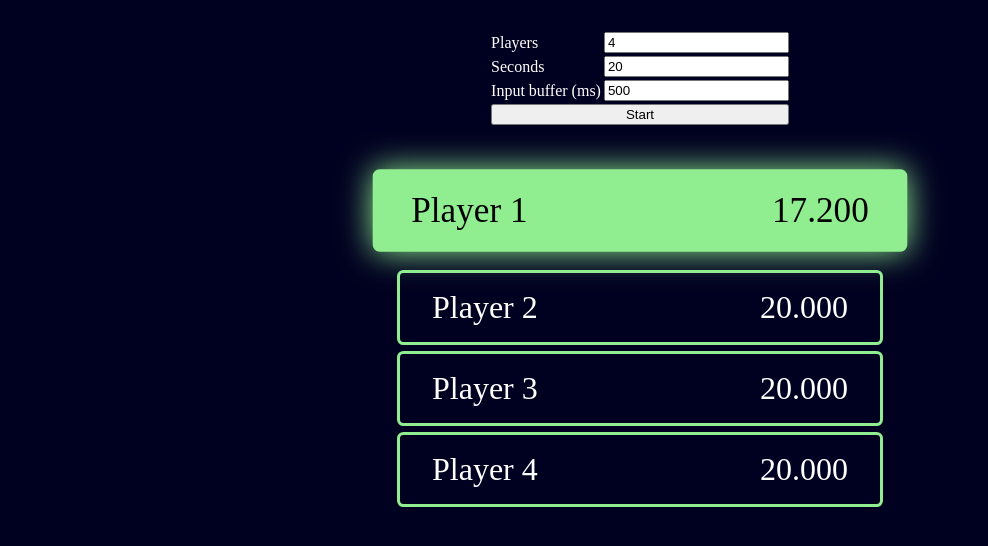
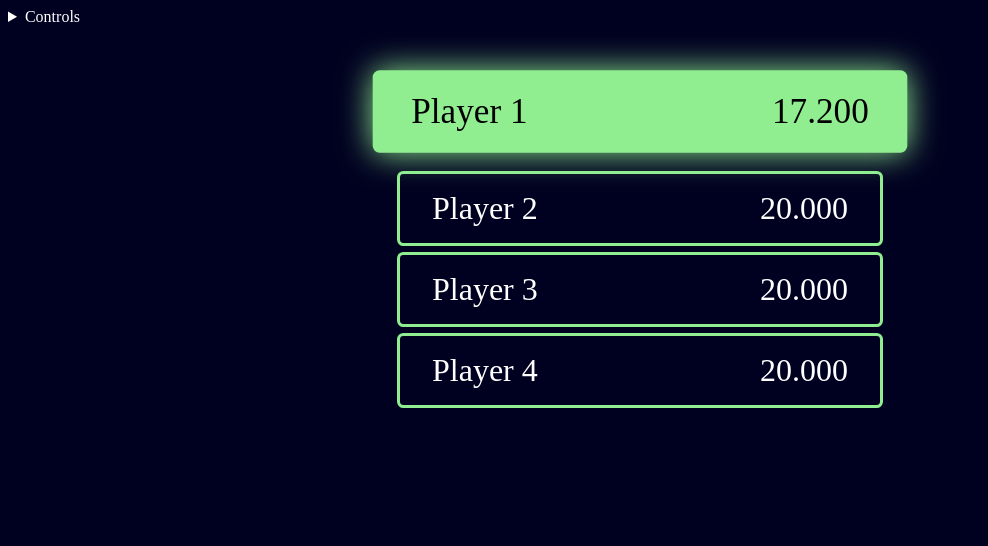
Before and after one commit to tertsdiepraam/chez-plus, a plain HTML site: page index.html in a window 1280 px wide. Both pictures are taken after a click on the button "Start". Shown: the whole page, without its empty margins (0-988 px from the left). Drawn offline with Linux system fonts and the light colour scheme.

Commit message:
hide controls

```diff
--- a/index.html
+++ b/index.html
@@ -14,7 +14,6 @@
             grid-template-columns: max-content max-content;
             align-items: center;
             align-content: center;
-            justify-content: center;
             gap: 3px;
         }
 
@@ -60,6 +59,8 @@
 </head>
 
 <body>
+    <details open id="control-details">
+        <summary>Controls</summary>
         <div id="controls">
             <label for="players">Players</label>
             <input id="players" type="number" value="4">
@@ -69,6 +70,7 @@
             <input id="buffer" type="number" value="500">
             <button onclick="start()">Start</button>
         </div>
+    </details>
     <main id="main">
     </main>
     <script>
@@ -77,6 +79,7 @@
         let seconds = document.getElementById("seconds");
         let buffer = document.getElementById("buffer");
         let main = document.getElementById("main");
+        let control_details = document.getElementById("control-details");
 
         let changeBuffer = 500;
         let currentPlayer = 0;
@@ -89,6 +92,7 @@
             currentPlayer = 0;
             lastChange = null;
             playerMilliseconds = [];
+            control_details.open = false;
 
             let seconds_value = parseInt(seconds.value);
             let players_value = parseInt(players.value);
```
Lines whose indentation alone changed are shown as unchanged.
